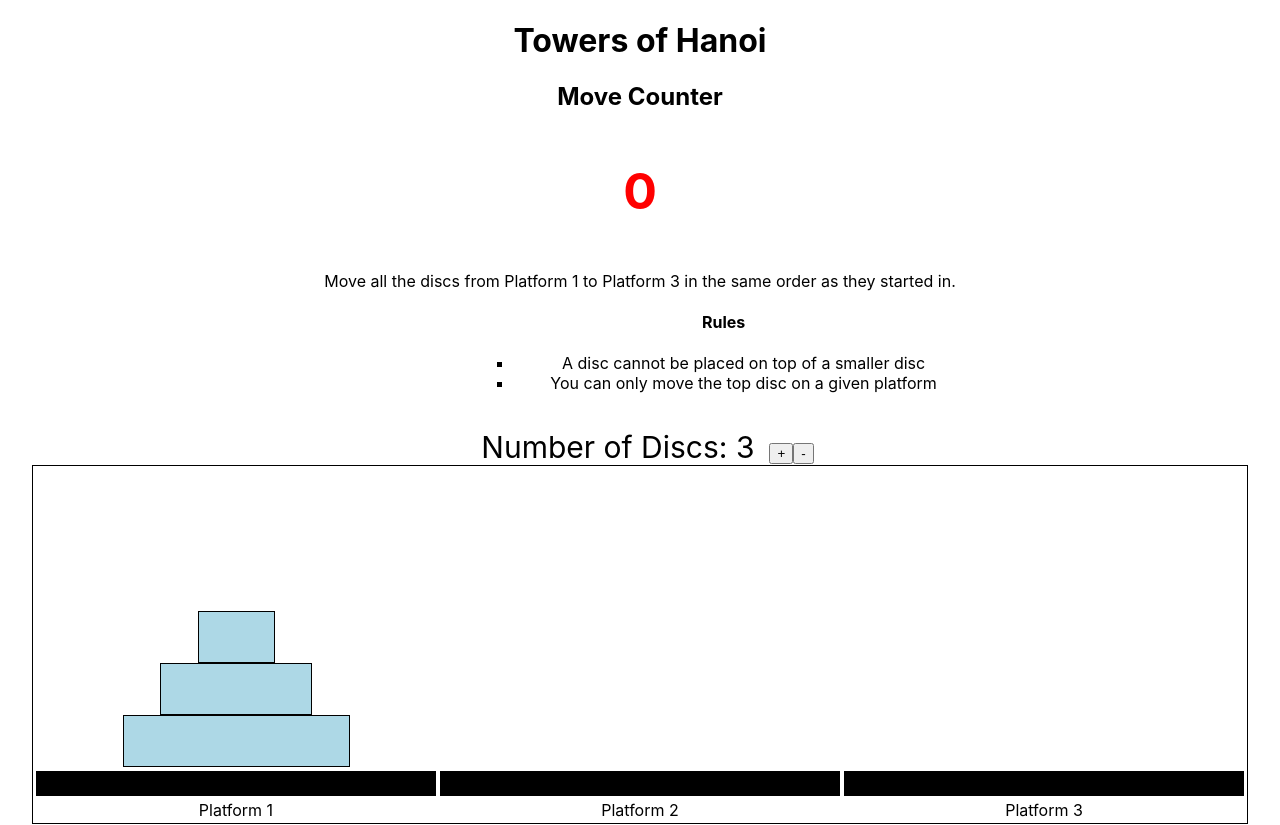
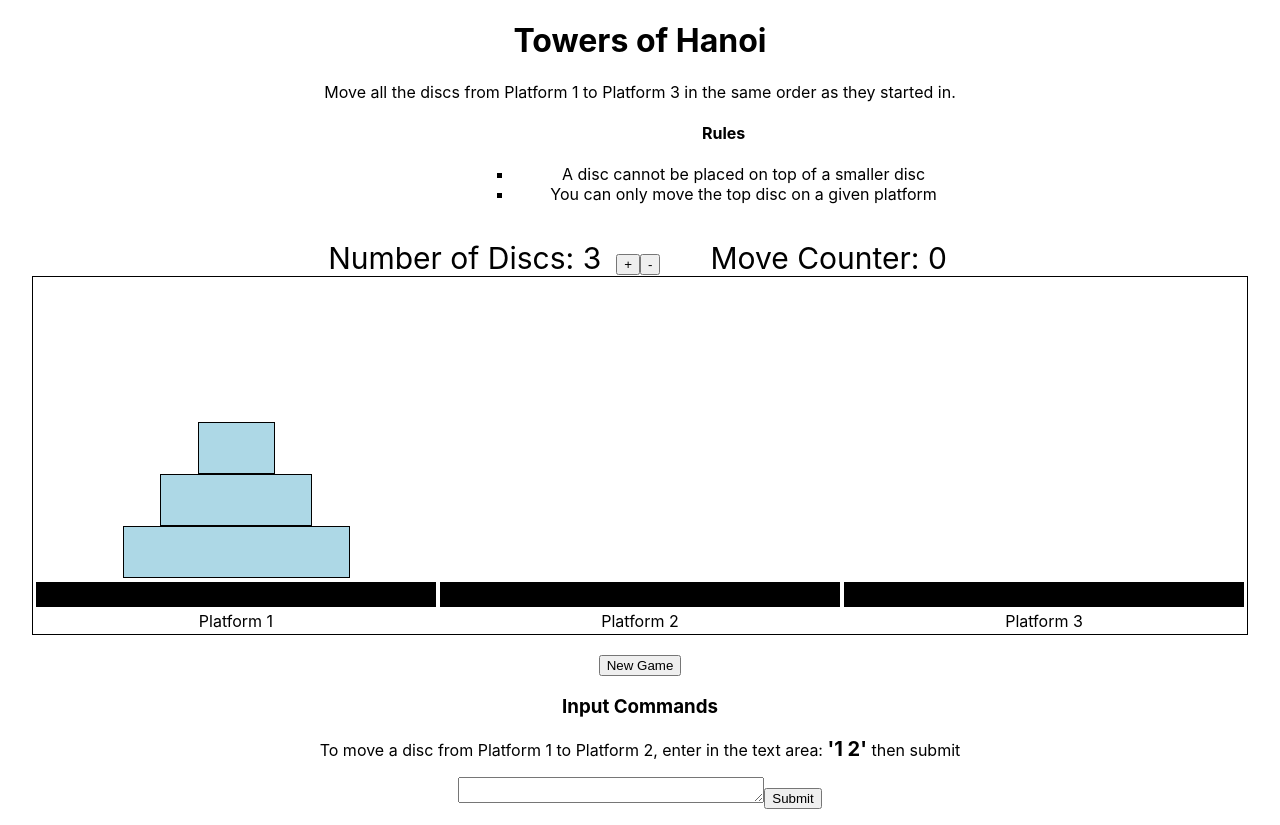
Before and after one commit to willjorey/Towers-of-Hanoi, a React (Create React App) app: page / in a window 1280 px wide. Shown: the top 825 px of the page. Built offline with nearby package versions, Linux system fonts and the light colour scheme.

Commit message:
moved the move counter

```diff
--- a/src/App.js
+++ b/src/App.js
@@ -131,7 +131,6 @@ class App extends Component {
     return (
       <div className="App">
         <h1>Towers of Hanoi</h1>
-        <h2>Move Counter <p style={{fontSize: '50px', color: 'red'}}>{this.state.moves} </p> </h2>
         <p>Move all the discs from Platform 1 to Platform 3 in the same order as they started in.</p>
         <div style={{width:'500px', marginLeft:'37%'}}>
           <h4>Rules</h4>
@@ -146,6 +145,7 @@ class App extends Component {
           <p style={{display: 'inline', padding: '15px', fontSize: '30px'}}>Number of Discs: {this.state.num_discs}</p>
           <button style={{display: 'inline'}} onClick={this.increment}>+</button>
           <button style={{display: 'inline'}} onClick={this.decrement}>-</button>
+          <p style={{marginLeft: '30px', padding: '20px' ,display: 'inline', fontSize: '30px'}}>Move Counter: {this.state.moves} </p>
         </div>
             <table>
               <tbody>
```
